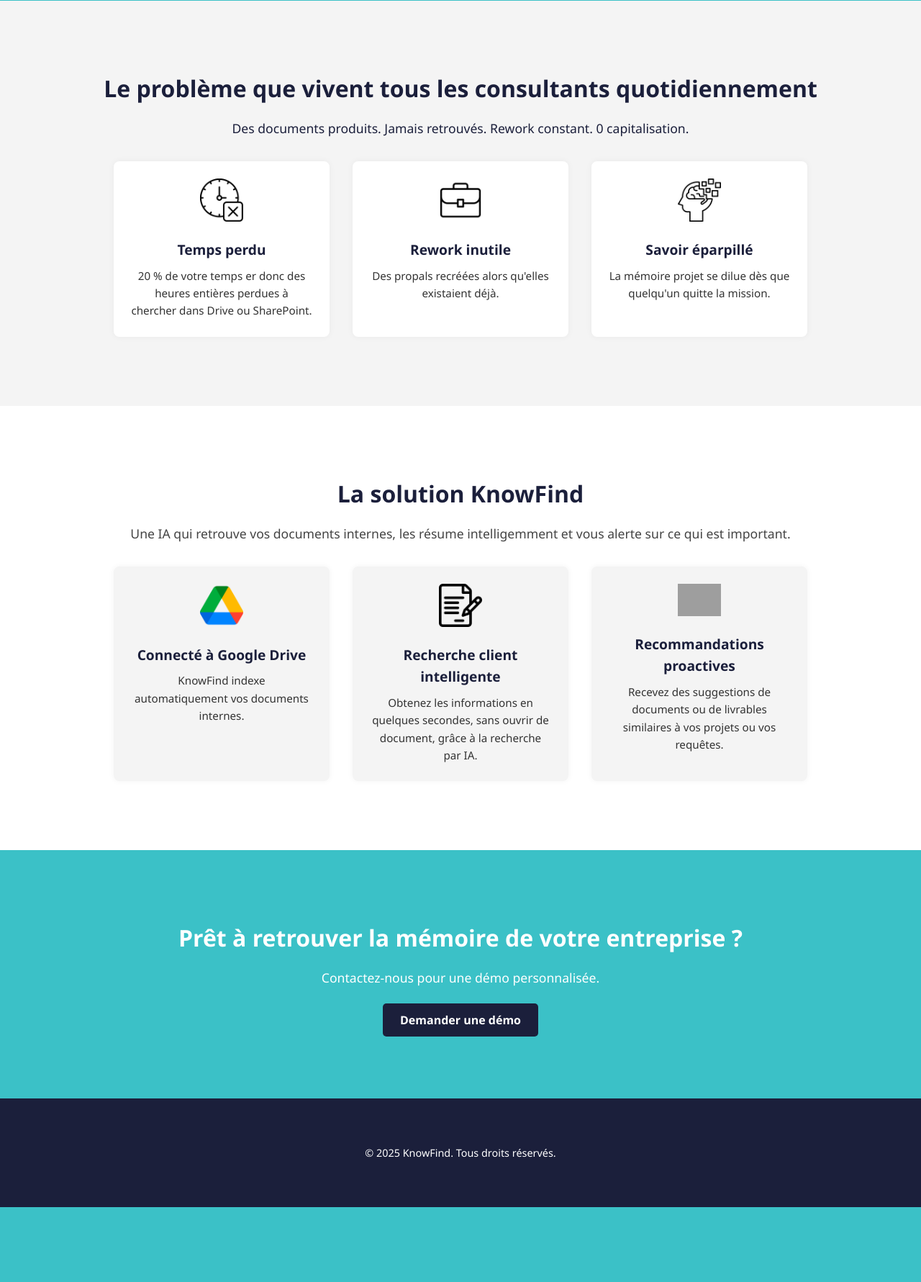
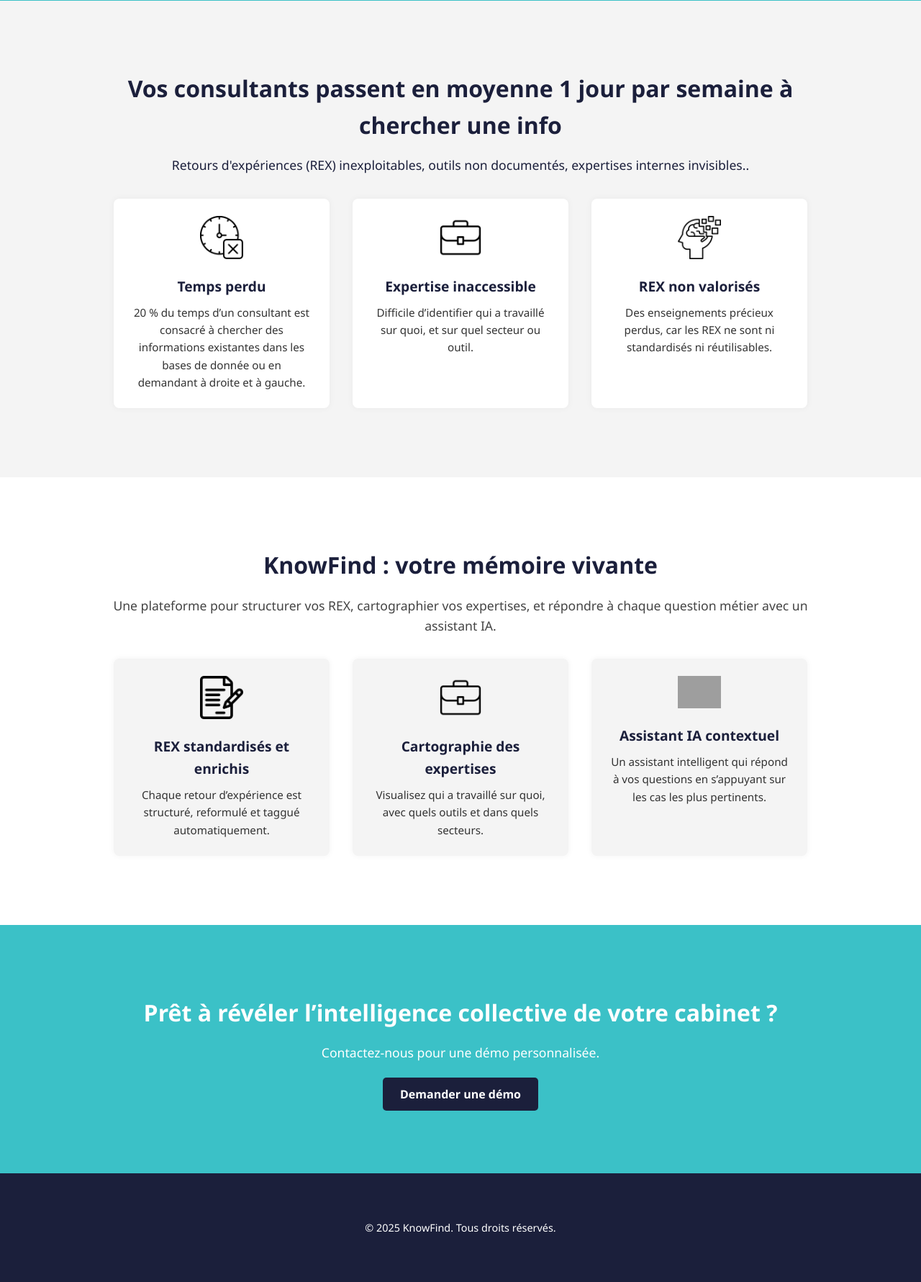
Before and after one commit to laureperu/KnowFind, a Flask app: template app/templates/index.html in a window 1280 px wide. Shown: the part 495-2276 px from the top of the page at 72% size. Before the commit the page ends 2172 px from the top, so only its background shows below. Run offline with Flask 3, Linux system fonts and the light colour scheme; the template is opened without the code that fills it, so the values that code supplies are empty; grey boxes are pictures that could not be loaded.

Commit message:
Nouveaux fichiers

```diff
--- a/app/templates/index.html
+++ b/app/templates/index.html
@@ -15,23 +15,23 @@
   <!-- Section 2: Problème -->
   <section class="problem">
     <div class="container">
-      <h2>Le problème que vivent tous les consultants quotidiennement</h2>
-      <p class="intro">Des documents produits. Jamais retrouvés. Rework constant. 0 capitalisation.</p>
+      <h2>Vos consultants passent en moyenne 1 jour par semaine à chercher une info</h2>
+      <p class="intro">Retours d'expériences (REX) inexploitables, outils non documentés, expertises internes invisibles..</p>
       <div class="problem-cards">
         <div class="card">
           <img src="assets/icons/clock.png" alt="Temps perdu">
           <h3>Temps perdu</h3>
-          <p>20 % de votre temps er donc des heures entières perdues à chercher dans Drive ou SharePoint.</p>
+          <p>20 % du temps d’un consultant est consacré à chercher des informations existantes dans les bases de donnée ou en demandant à droite et à gauche.</p>
         </div>
         <div class="card">
-          <img src="assets/icons/briefcase.png" alt="Rework" />
-          <h3> Rework inutile</h3>
-          <p>Des propals recréées alors qu'elles existaient déjà.</p>
+          <img src="assets/icons/briefcase.png" alt="Expertise inaccessible" />
+          <h3>Expertise inaccessible</h3>
+          <p>Difficile d’identifier qui a travaillé sur quoi, et sur quel secteur ou outil.</p>
         </div>
         <div class="card">
           <img src="assets/icons/memory-loss.png" alt="Savoir perdu" />
-          <h3> Savoir éparpillé</h3>
-          <p>La mémoire projet se dilue dès que quelqu'un quitte la mission.</p>
+          <h3>REX non valorisés</h3>
+          <p>Des enseignements précieux perdus, car les REX ne sont ni standardisés ni réutilisables.</p>
         </div>
       </div>
     </div>
@@ -40,33 +40,34 @@
   <!-- Section 3: Solution -->
   <section class="solution">
     <div class="container">
-      <h2>La solution KnowFind</h2>
+      <h2>KnowFind : votre mémoire vivante</h2>
       <p class="intro">
-      Une IA qui retrouve vos documents internes, les résume intelligemment et vous alerte sur ce qui est important.
+        Une plateforme pour structurer vos REX, cartographier vos expertises, et répondre à chaque question métier avec un assistant IA.
       </p>
       <div class="solution-features">
         <div class="feature">
-          <img src="assets/icons/google-drive.png" alt="Connexion Drive" />
-          <h3> Connecté à Google Drive</h3>
-          <p>KnowFind indexe automatiquement vos documents internes.</p>
+          <img src="assets/icons/contract.png" alt="REX structuré" />
+          <h3>REX standardisés et enrichis</h3>
+          <p>Chaque retour d’expérience est structuré, reformulé et taggué automatiquement.</p>
         </div>
         <div class="feature">
-          <img src="assets/icons/contract.png" alt="Résumé intelligent" />
-          <h3> Recherche client intelligente</h3>
-          <p>Obtenez les informations en quelques secondes, sans ouvrir de document, grâce à la recherche par IA.</p>
+          <img src="assets/icons/briefcase.png" alt="Cartographie des experts" />
+          <h3>Cartographie des expertises</h3>
+          <p>Visualisez qui a travaillé sur quoi, avec quels outils et dans quels secteurs.</p>
         </div>
         <div class="feature">
-          <img src="assets/icons/like.png" alt="Recommandations" />
-          <h3> Recommandations proactives</h3>
-          <p>Recevez des suggestions de documents ou de livrables similaires à vos projets ou vos requêtes.</p>
+          <img src="assets/icons/like.png" alt="Assistant IA" />
+          <h3>Assistant IA contextuel</h3>
+          <p>Un assistant intelligent qui répond à vos questions en s’appuyant sur les cas les plus pertinents.</p>
         </div>
       </div>
     </div>
   </section>
+
   <!-- Section 4: Appel à l'action -->
   <section class="cta-final">
     <div class="container">
-      <h2>Prêt à retrouver la mémoire de votre entreprise ?</h2>
+      <h2>Prêt à révéler l’intelligence collective de votre cabinet ?</h2>
       <p>Contactez-nous pour une démo personnalisée.</p>
       <a class="button" href="mailto:contact@knowfind.com?subject=Demande%20de%20d%C3%A9mo%20KnowFind">Demander une démo</a>
     </div>
```
Also changed, not shown: app/templates/chatbot.html (added, +123 -0 lines), app/templates/upload_rex.html (added, +73 -0 lines).
